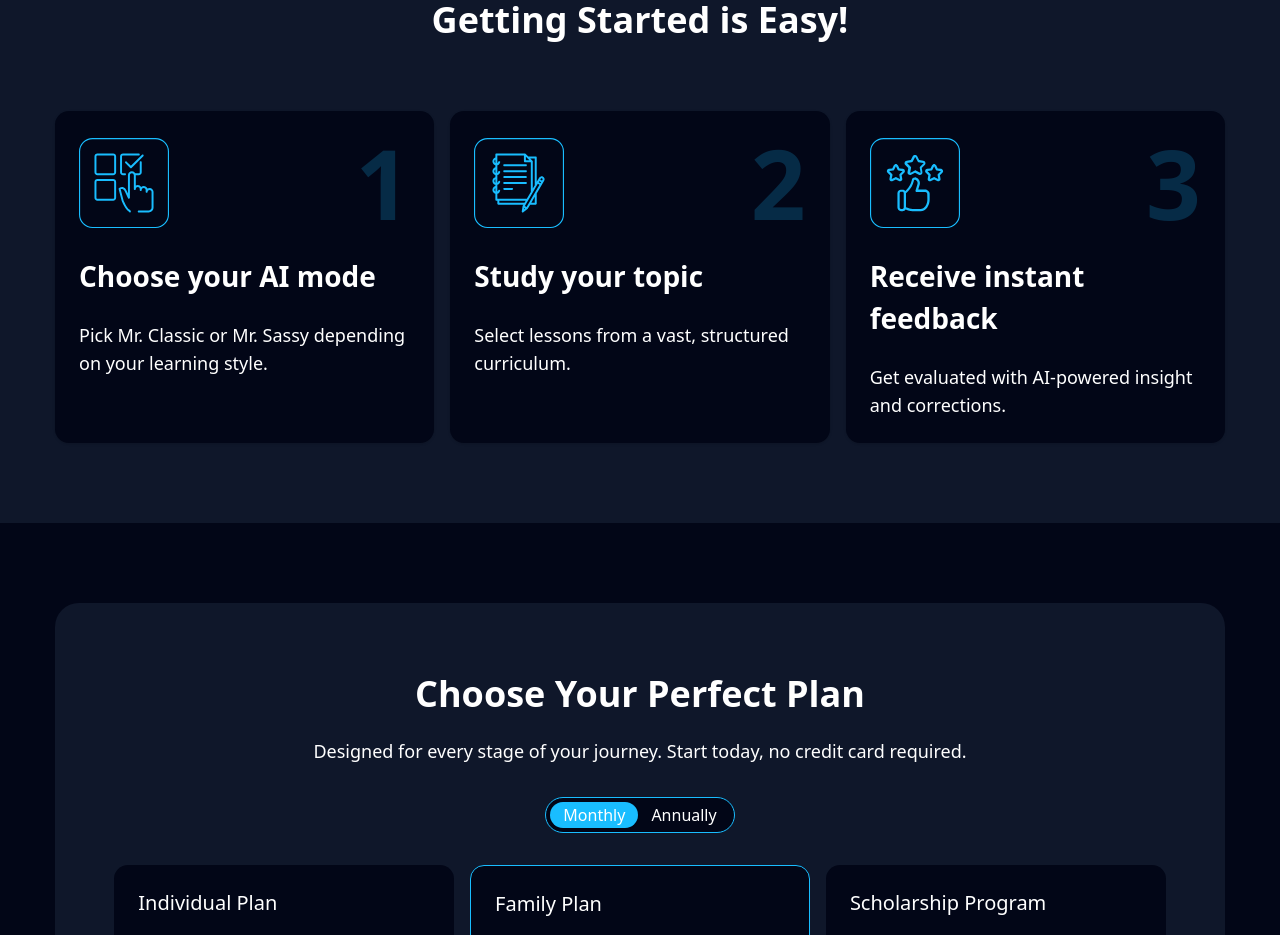
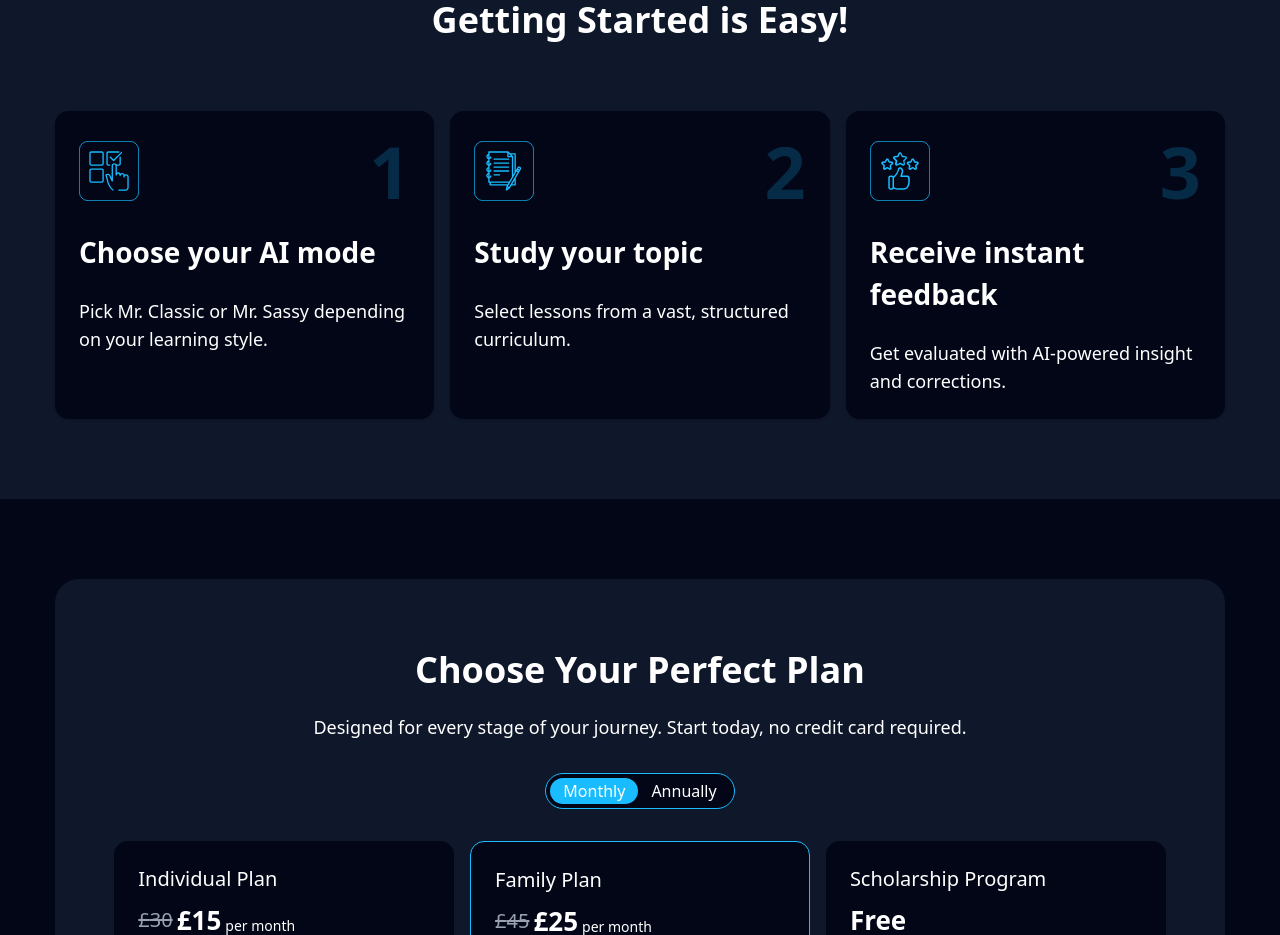
Before and after one commit to ILM-AI-LTD/ilm-ai-frontend, a Next.js app: page / in a window 1280 px wide. Shown: the part 3220-4155 px from the top of the page. Built offline with nearby package versions, Linux system fonts and the light colour scheme.

Commit message:
Update image size and font size in GettingStartCard component

```diff
--- a/feature/landing/components/gettingStarted/GettingStartCard.tsx
+++ b/feature/landing/components/gettingStarted/GettingStartCard.tsx
@@ -14,11 +14,12 @@ export const GettingStartedCard: React.FC<GettingStartedCardProps> = ({ index, t
         <CardHeader className='inline-flex items-center justify-between px-0'>
             <Image
                 src={`/${imgSrc}`}
-                height={90}
-                width={90}
+                height={80}
+                width={80}
                 alt={imgSrc}
+                className='w-[60px] h-[60px] 2xl:w-[80px] 2xl:h-[80px]'
             />
-            <p className='text-brand-color opacity-20 text-8xl font-bold'>{index + 1}</p>
+            <p className='text-brand-color opacity-20 text-7xl font-bold'>{index + 1}</p>
 
         </CardHeader>
 
```
